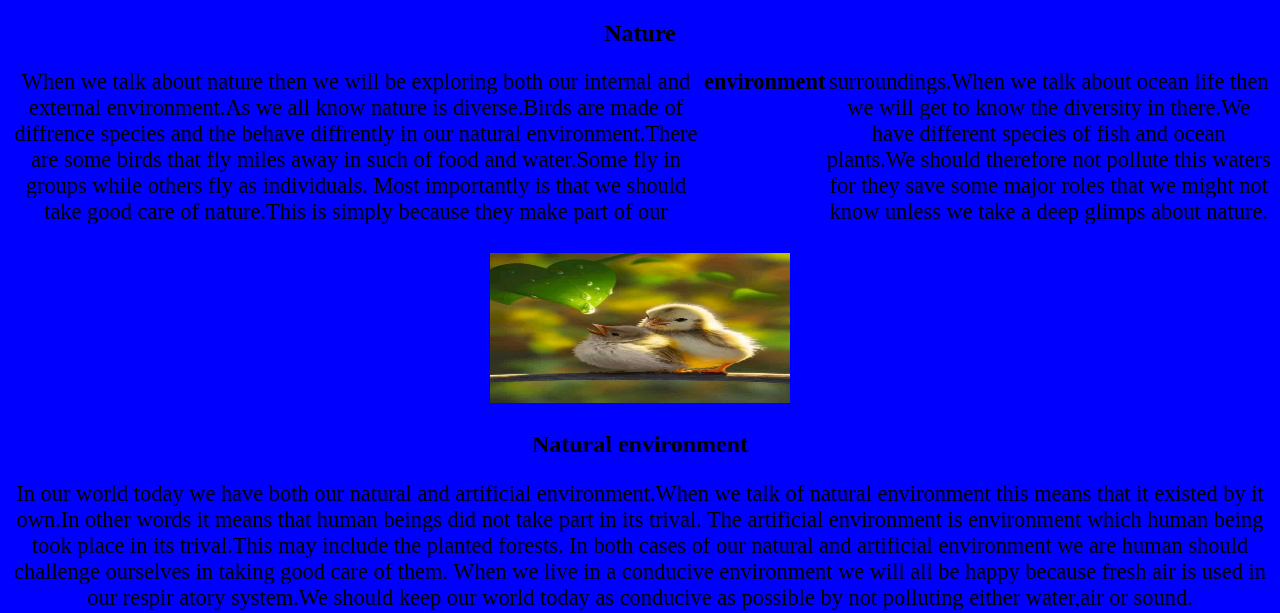
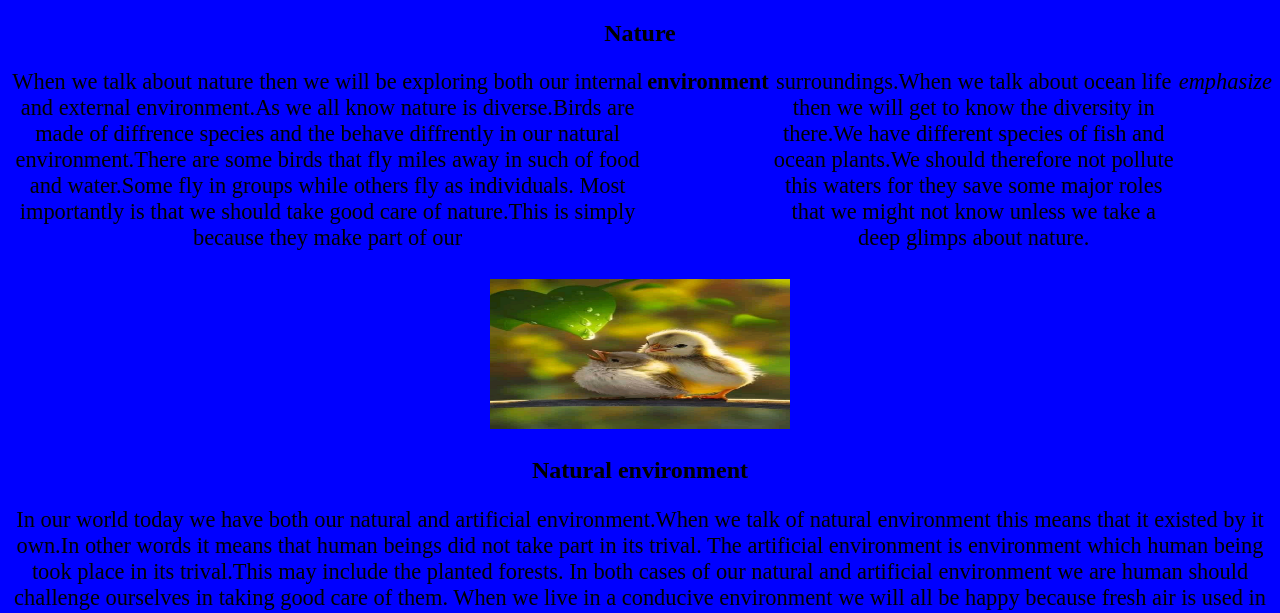
Before and after one commit to Ardern/photography-website, a plain HTML site: page index.html in a window 1280 px wide. Shown: the part 122-735 px from the top of the page. Drawn offline with Linux system fonts and the light colour scheme.

Commit message:
added emphasize

```diff
--- a/index.html
+++ b/index.html
@@ -23,7 +23,7 @@
         because they make part of our<strong>environment</strong>surroundings.When we talk about ocean life
         then we will get to know the diversity in there.We have different species of fish and ocean plants.We should therefore not pollute this waters for they save some major roles
         that we might not know unless we take a deep glimps about nature.
-
+    <em>emphasize</em>
     </p>
     <img src="images/254703715798_status_9f239dad517144a6ba1c6cf6ce4d82b6.jpg">
 
```
